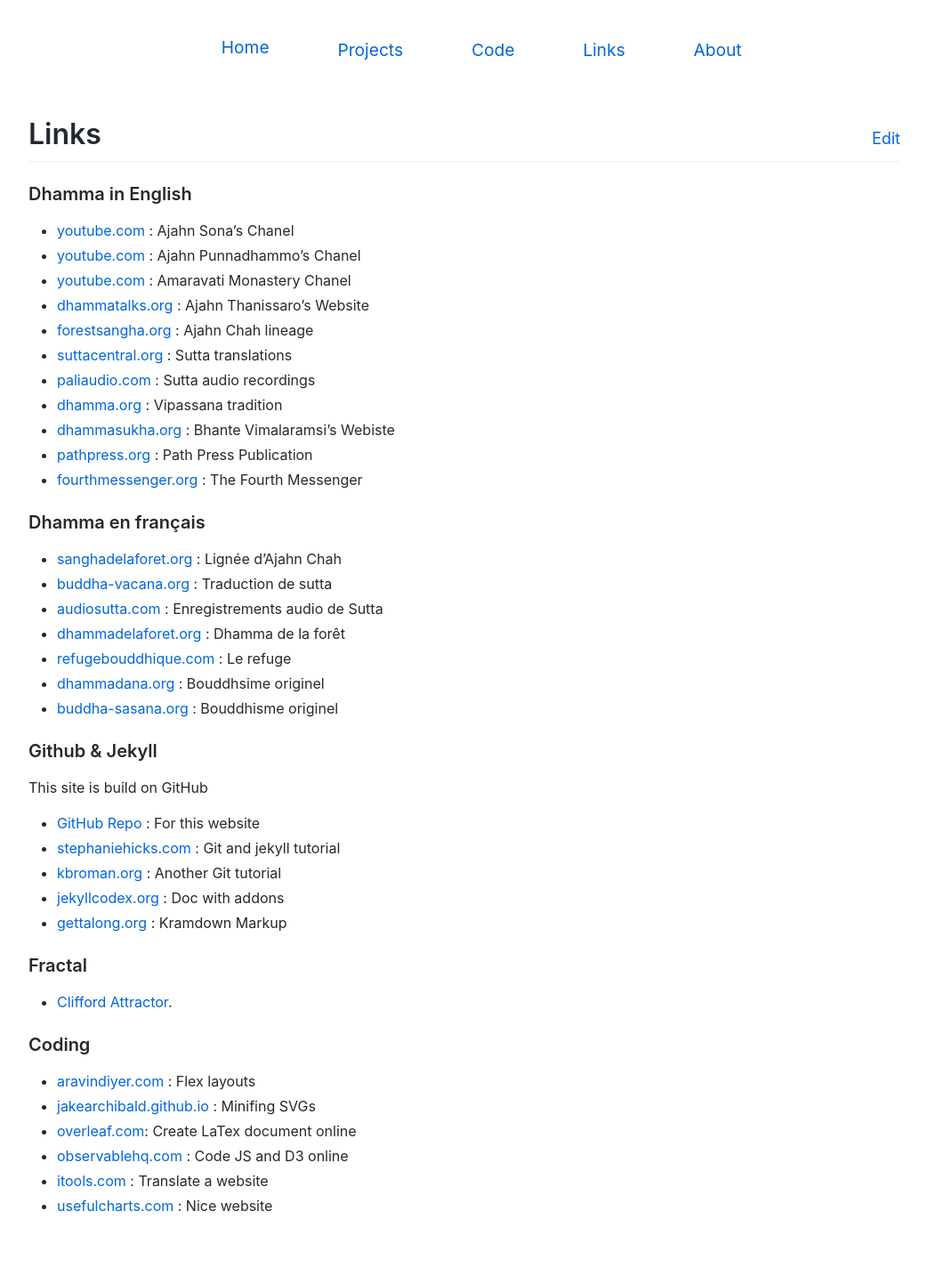
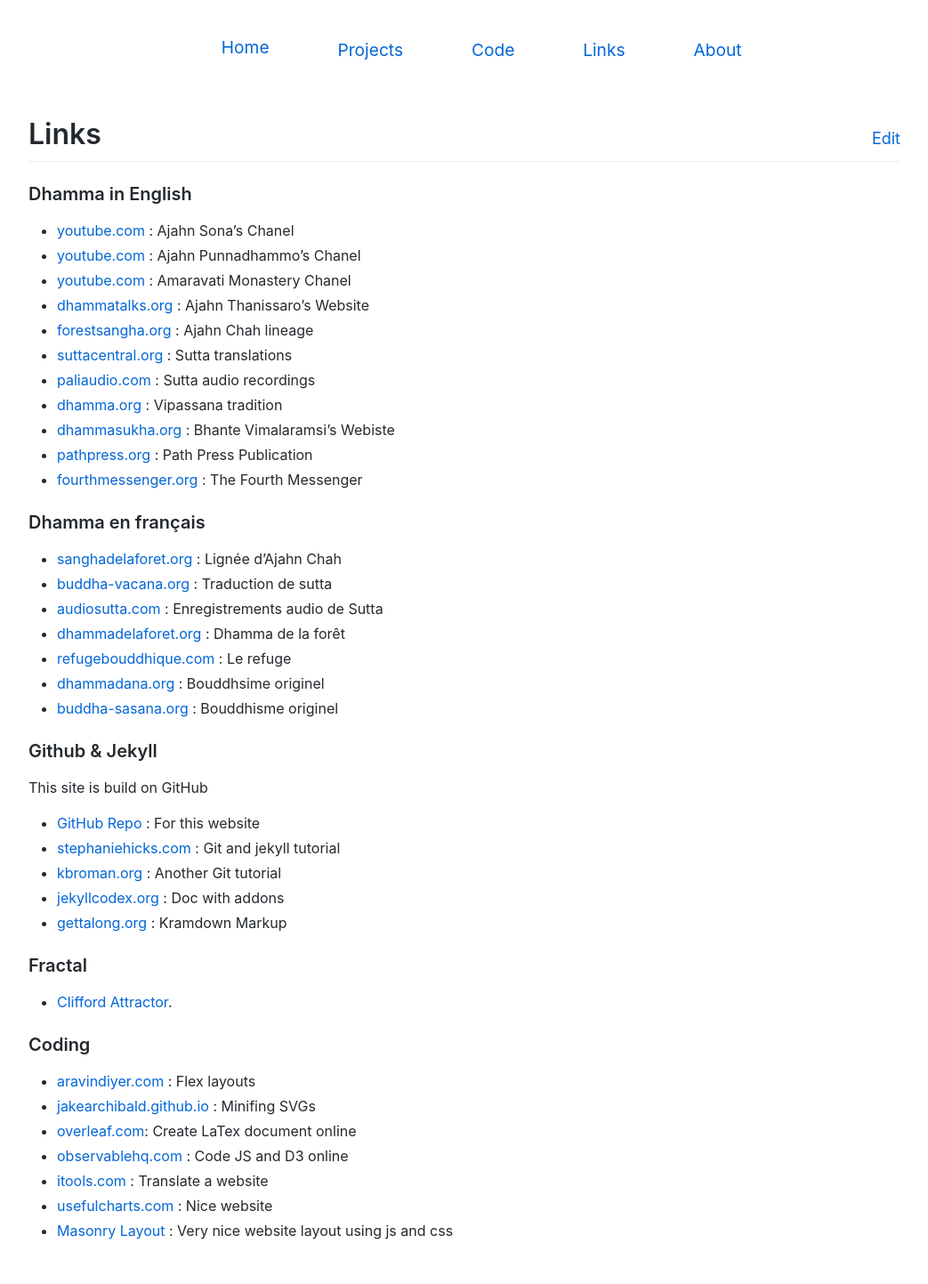
Before and after one commit to cittadhammo/old-personal-website, a Jekyll site: the page built from links.md, in a window 1280 px wide. Shown: the whole page at 89% size, without its empty margins (118-1161 px from the left). Built offline with Jekyll 4.4.1, drawn with Linux system fonts in a browser that asks for light colours; before the commit the page ends 1415 px from its top, so only the background shows below that.

Commit message:
Update links.md

```diff
--- a/links.md
+++ b/links.md
@@ -49,3 +49,4 @@
 - [observablehq.com](https://observablehq.com/) : Code JS and D3 online
 - [itools.com](http://itools.com/tool/google-translate-web-page-translator) : Translate a website
 - [usefulcharts.com]([url](https://usefulcharts.com/)) : Nice website
+- [Masonry Layout](https://masonry.desandro.com/) : Very nice website layout using js and css
```
